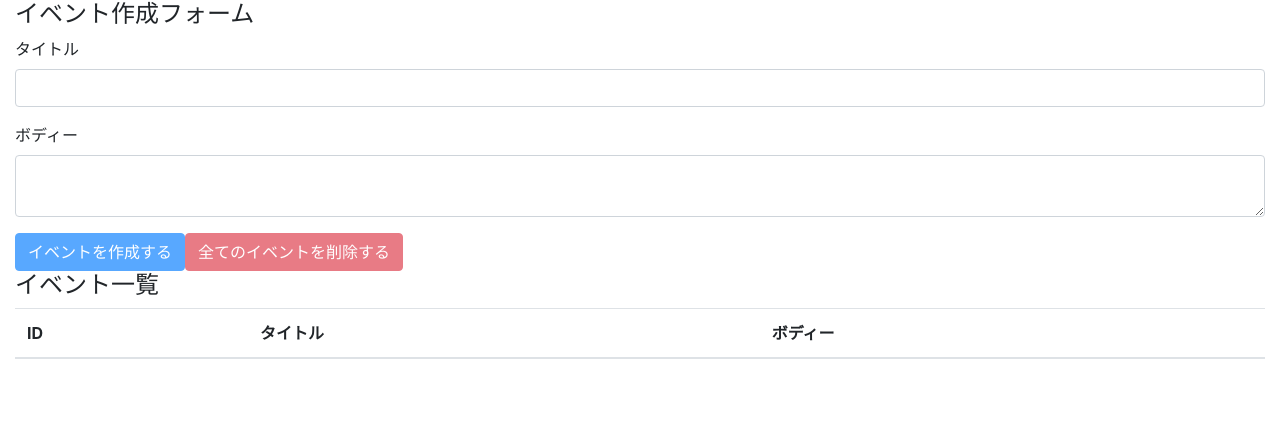
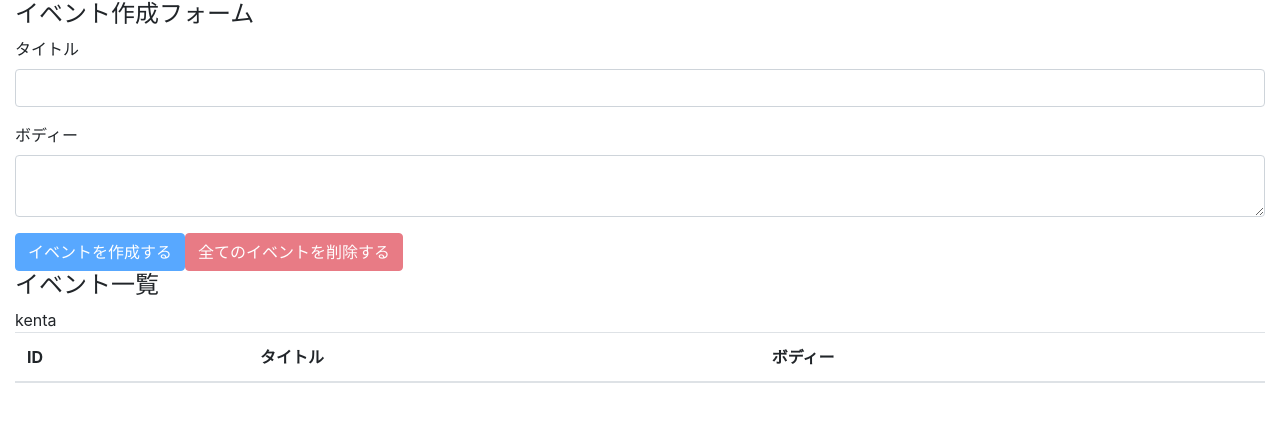
Before and after one commit to MurayamaKenta/udemy-react-hooks, a React (Create React App) app in the folder react-hools-101/: page / in a window 1280 px wide. Shown: the top 422 px of the page. Built offline with nearby package versions, Linux system fonts and the light colour scheme.

Commit message:
setup react context provider

```diff
--- a/react-hools-101/src/components/App.js
+++ b/react-hools-101/src/components/App.js
@@ -3,20 +3,23 @@
 import reducer from '../reducers';
 import EventForm from './EventForm';
 import Events from './Events';
+import AppContext from '../contexts/AppContext'
 
+
+console.log({AppContext});
 const App = () => {
   const [state, dispatch] = useReducer(reducer, [])
 
 
   return (
     <>
-      <div className="container-fluid">
-        <h4>イベント作成フォーム</h4>
-        {/* <Provider state={state} dispatch={ dispatch }> */}
-        <EventForm state={state} dispatch={ dispatch }/>
-        <Events state={state} dispatch={dispatch} />
-        {/* </Provider> */}
-      </div>
+      <AppContext.Provider value={ 'kenta' }>
+        <div className="container-fluid">
+          <h4>イベント作成フォーム</h4>
+          <EventForm state={state} dispatch={dispatch} />
+          <Events state={state} dispatch={dispatch} />
+        </div>
+      </AppContext.Provider>
     </>
   );
 }
--- a/react-hools-101/src/components/Events.js
+++ b/react-hools-101/src/components/Events.js
@@ -1,10 +1,16 @@
-import React from 'react';
+import React, { useContext } from 'react';
 import Event from './Event';
+import AppContext from '../contexts/AppContext'
 
-const Events = ({ state, dispatch}) => {
+const Events = ({ state, dispatch }) => {
+  const test = useContext(AppContext)
   return (
     <>
       <h4>イベント一覧</h4>
+      <div>
+        {test}
+      </div>
+
         <table className='table table-hover'>
           <thead>
             <tr>
```
